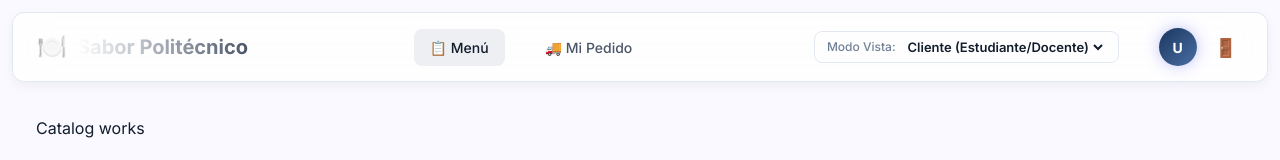
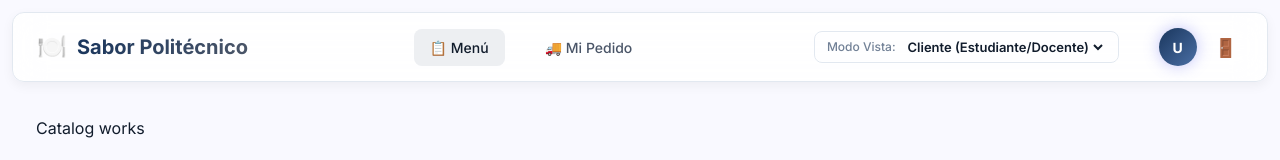
Before and after one commit to LeonardoVelez23/logrod_frontend, an Angular app: page /catalog in a window 1280 px wide. Shown: the top 160 px of the page. Built offline with nearby package versions, Linux system fonts and the light colour scheme; sample sign-in values are in the browser's storage.

Commit message:
fix: corregir gradiente de texto del logo para visualización en modo claro

```diff
--- a/src/app/views/main-layout/main-layout.component.css
+++ b/src/app/views/main-layout/main-layout.component.css
@@ -33,7 +33,7 @@
   font-family: var(--font-family-display);
   font-size: 20px;
   font-weight: 700;
-  background: linear-gradient(90deg, #fff, var(--text-secondary));
+  background: linear-gradient(90deg, var(--accent), var(--text-secondary));
   -webkit-background-clip: text;
   -webkit-text-fill-color: transparent;
 }
```
